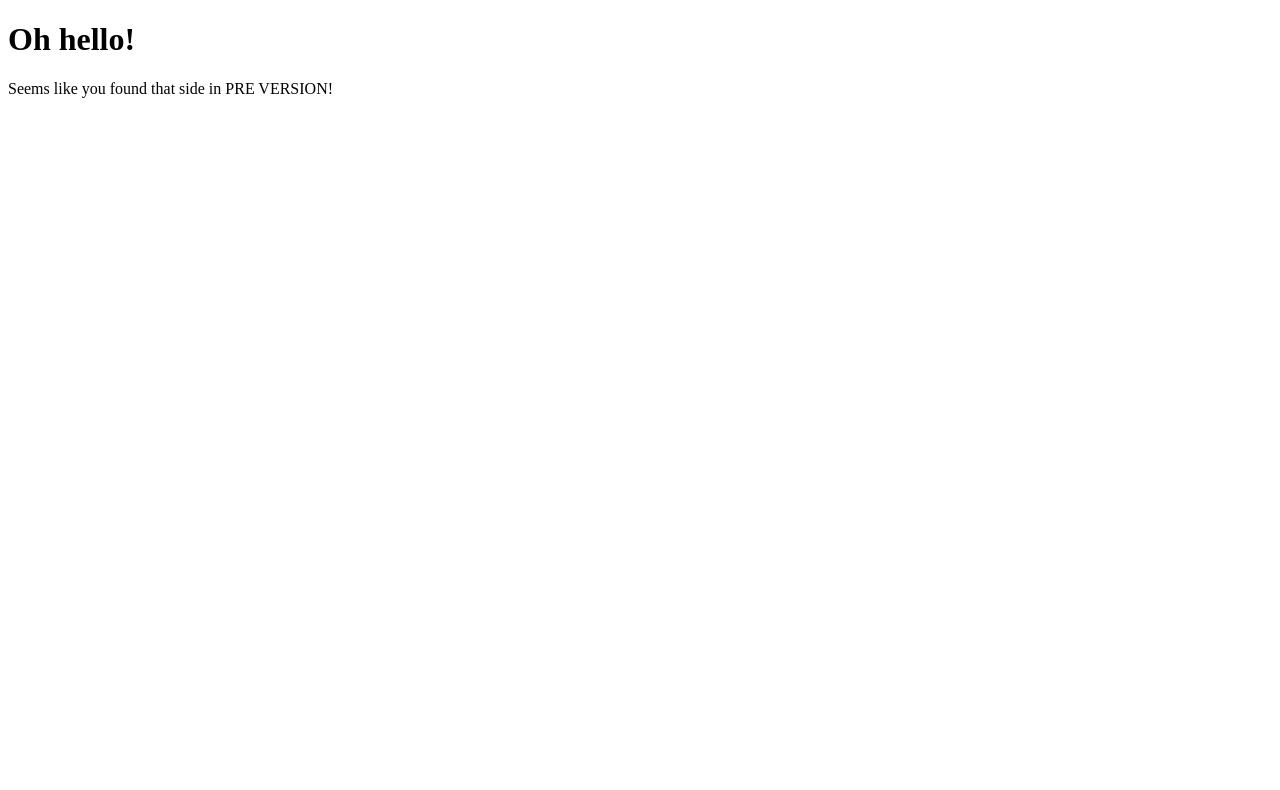
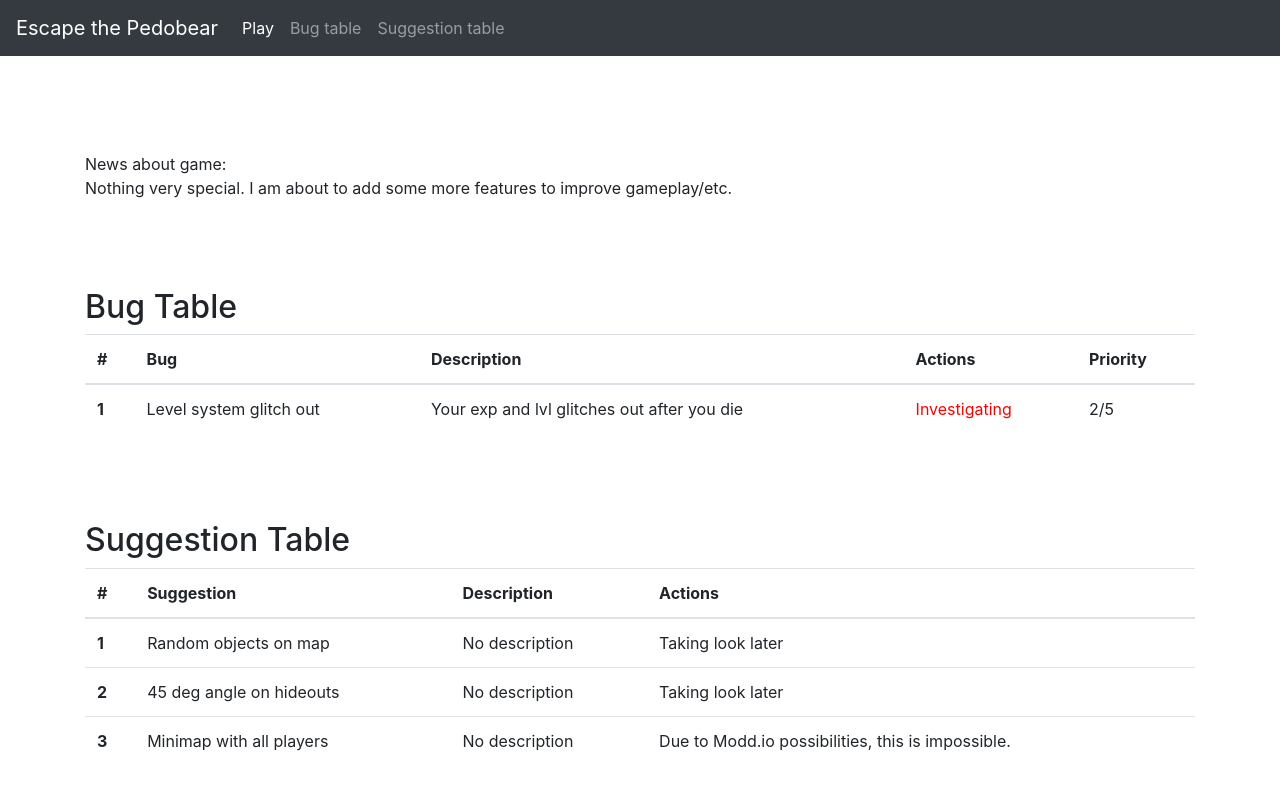
Before and after one commit to goblinbot01/escapethepedobear, a plain HTML site: page index.html in a window 1280 px wide. Drawn offline with nearby package versions, Linux system fonts and the light colour scheme.

Commit message:
Update index.html

```diff
--- a/index.html
+++ b/index.html
@@ -1,10 +1,115 @@
-<!doctype html>
+<!DOCTYPE html>
 <html>
-  <head>
-    <!-- <meta http-equiv="refresh" content="0; url=http://www.modd.io/play/escapethepedobear" /> -->
-  </head>
-  <body>
-    <h1> Oh hello! </h1>
-    <p> Seems like you found that side in PRE VERSION! </p>
-  </body>
+<head>
+    <style>
+        body {
+            margin: 0;
+       font-family: -apple-system,BlinkMacSystemFont,"Segoe UI",Roboto,"Helvetica Neue",Arial,sans-serif,"Apple Color Emoji","Segoe UI Emoji","Segoe UI Symbol";
+      font-size: 1rem;
+      font-weight: 400;
+         line-height: 1.5;
+         color: #212529;
+        text-align: left;
+       background-color: #fff;
+    }
+
+        </style>
+    <meta charset="utf-8" />
+    <meta http-equiv="X-UA-Compatible" content="IE=edge">
+    <title>Escape The Pedobear</title>
+    <meta name="viewport" content="width=device-width, initial-scale=1">
+    <link rel="icon" href="https://files.gamebanana.com/img/ico/sprays/pedo_bear_magic.png" \>
+    <link rel="stylesheet" href="https://stackpath.bootstrapcdn.com/bootstrap/4.1.3/css/bootstrap.min.css" integrity="sha384-MCw98/SFnGE8fJT3GXwEOngsV7Zt27NXFoaoApmYm81iuXoPkFOJwJ8ERdknLPMO" crossorigin="anonymous" />
+    <script src="https://code.jquery.com/jquery-3.3.1.slim.min.js" integrity="sha384-q8i/X+965DzO0rT7abK41JStQIAqVgRVzpbzo5smXKp4YfRvH+8abtTE1Pi6jizo" crossorigin="anonymous"></script>
+    <script src="https://cdnjs.cloudflare.com/ajax/libs/popper.js/1.14.3/umd/popper.min.js" integrity="sha384-ZMP7rVo3mIykV+2+9J3UJ46jBk0WLaUAdn689aCwoqbBJiSnjAK/l8WvCWPIPm49" crossorigin="anonymous"></script>
+    <script src="https://stackpath.bootstrapcdn.com/bootstrap/4.1.3/js/bootstrap.min.js" integrity="sha384-ChfqqxuZUCnJSK3+MXmPNIyE6ZbWh2IMqE241rYiqJxyMiZ6OW/JmZQ5stwEULTy" crossorigin="anonymous"></script>
+
+</head>
+<body>
+        <nav class="navbar navbar-expand-md navbar-dark bg-dark">
+                <a class="navbar-brand" href="#">Escape the Pedobear</a>
+                <button class="navbar-toggler" type="button" data-toggle="collapse" data-target="#navbarsExample04" aria-controls="navbarsExample04" aria-expanded="false" aria-label="Toggle navigation">
+                  <span class="navbar-toggler-icon"></span>
+                </button>
+
+                <div class="collapse navbar-collapse" id="navbarsExample04">
+                  <ul class="navbar-nav mr-auto">
+                    <li class="nav-item active">
+                      <a class="nav-link" href="http://modd.io/play/escapethepedobear">Play</a>
+                    </li>
+                    <li class="nav-item">
+                      <a class="nav-link" href="#bug-table">Bug table</a>
+                    </li>
+                    <li class="nav-item">
+                      <a class="nav-link" href="#suggestion-table">Suggestion table</a>
+                    </li>
+                  </ul>
+                </div>
+              </nav>
+      <div class="container">
+          <br /><br /><br /><br />
+          <p>
+            News about game:<br />
+            Nothing very special. I am about to add some more features to improve gameplay/etc.
+          </p>
+          <br /><br /><br />
+          <h2 id="bug-table">
+            Bug Table
+          </h2>
+          <table class="table">
+              <thead>
+                  <tr>
+                      <th scope="col">#</th>
+                      <th scope="col">Bug</th>
+                      <th scope="col">Description</th>
+                      <th scope="col">Actions</th>
+                      <th scope="col">Priority</th>
+                  </tr>
+              </thead>
+              <tbody>
+                  <tr>
+                      <th scope="row">1</th>
+                      <td>Level system glitch out</td>
+                      <td>Your exp and lvl glitches out after you die</td>
+                      <td><span style="color: red">Investigating</span></td>
+                      <td>2/5</td>
+                  </tr>
+              </tbody>
+          </table>
+          <br /><br /><br />
+          <h2 id="suggestion-table">
+                Suggestion Table
+          </h2>
+          <table class="table">
+            <thead>
+                <tr>
+                    <th scope="col">#</th>
+                    <th scope="col">Suggestion</th>
+                    <th scope="col">Description</th>
+                    <th scope="col">Actions</th>
+                </tr>
+            </thead>
+            <tbody>
+                <tr>
+                    <th scope="row">1</th>
+                    <td>Random objects on map</td>
+                    <td>No description</td>
+                    <td>Taking look later</td>
+                </tr>
+                <tr>
+                    <th scope="row">2</th>
+                    <td>45 deg angle on hideouts</td>
+                    <td>No description</td>
+                    <td>Taking look later</td>
+                </tr>
+                <tr>
+                    <th scope="row">3</th>
+                    <td>Minimap with all players</td>
+                    <td>No description</td>
+                    <td>Due to Modd.io possibilities, this is impossible.</td>
+                </tr>
+            </tbody>
+          </table>
+      </div>
+</body>
 </html>
```
